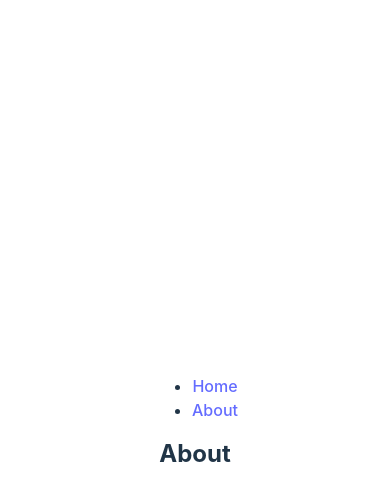
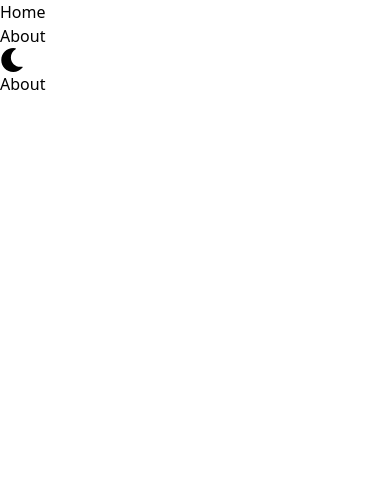
Before and after one commit to brian926/ReactMinPortfolio, a React (Vite) app: page /about in a window 390 px wide. Shown: the top 500 px of the page. Built offline with nearby package versions, Linux system fonts and the light colour scheme.

Commit message:
Added tailwind and dark mode

```diff
--- a/package.json
+++ b/package.json
@@ -11,6 +11,7 @@
   "dependencies": {
     "react": "^18.2.0",
     "react-dom": "^18.2.0",
+    "react-icons": "^4.6.0",
     "react-router": "^6.4.3",
     "react-router-dom": "^6.4.3"
   },
@@ -18,6 +19,9 @@
     "@types/react": "^18.0.24",
     "@types/react-dom": "^18.0.8",
     "@vitejs/plugin-react": "^2.2.0",
+    "autoprefixer": "^10.4.13",
+    "postcss": "^8.4.19",
+    "tailwindcss": "^3.2.4",
     "vite": "^3.2.3"
   }
 }
--- /dev/null
+++ b/postcss.config.cjs
@@ -0,0 +1,6 @@
+module.exports = {
+    plugins: {
+        tailwindcss: {},
+        autoprefixer: {},
+    }
+}
--- a/src/App.css
+++ /dev/null
@@ -1,41 +0,0 @@
-#root {
-  max-width: 1280px;
-  margin: 0 auto;
-  padding: 2rem;
-  text-align: center;
-}
-
-.logo {
-  height: 6em;
-  padding: 1.5em;
-  will-change: filter;
-}
-.logo:hover {
-  filter: drop-shadow(0 0 2em #646cffaa);
-}
-.logo.react:hover {
-  filter: drop-shadow(0 0 2em #61dafbaa);
-}
-
-@keyframes logo-spin {
-  from {
-    transform: rotate(0deg);
-  }
-  to {
-    transform: rotate(360deg);
-  }
-}
-
-@media (prefers-reduced-motion: no-preference) {
-  a:nth-of-type(2) .logo {
-    animation: logo-spin infinite 20s linear;
-  }
-}
-
-.card {
-  padding: 2em;
-}
-
-.read-the-docs {
-  color: #888;
-}
--- a/src/App.jsx
+++ b/src/App.jsx
@@ -1,10 +1,10 @@
-import { useState } from 'react'
-import reactLogo from './assets/react.svg'
-import './App.css'
+import { useEffect } from "react"
 import { BrowserRouter as Router, Routes, Route, Link } from "react-router-dom"
+import Home from './components/home'
+import { FaSun,FaMoon } from 'react-icons/fa'
+import useDarkMode from './hooks/useDarkMode'
 
 function App() {
-
   return (
     <Router>
       <div>
@@ -16,43 +16,28 @@ function App() {
             <li>
               <Link to="/About">About</Link>
             </li>
+            <li>
+              <ThemeIcon />
+            </li>
           </ul>
         </nav>
 
         <Routes>
+          <Route path="/" element={<Home />} />
           <Route path="/about" element={<About />} />
-        <Route path="/" element={<Home />} />
         </Routes>
       </div>
     </Router>
   )
 }
 
-function Home() {
-  const [count, setCount] = useState(0)
+const ThemeIcon = () => {
+  const [darkTheme, setDarkTheme] = useDarkMode()
+  const handleMode = () => setDarkTheme(!darkTheme)
   return (
-    <div className="App">
-      <div>
-        <a href="https://vitejs.dev" target="_blank">
-          <img src="/vite.svg" className="logo" alt="Vite logo" />
-        </a>
-        <a href="https://reactjs.org" target="_blank">
-          <img src={reactLogo} className="logo react" alt="React logo" />
-        </a>
-      </div>
-      <h1>Vite + React</h1>
-      <div className="card">
-        <button onClick={() => setCount((count) => count + 1)}>
-          count is {count}
-        </button>
-        <p>
-          Edit <code>src/App.jsx</code> and save to test HMR
-        </p>
-      </div>
-      <p className="read-the-docs">
-        Click on the Vite and React logos to learn more
-      </p>
-    </div>
+    <span onClick={handleMode}>
+      {darkTheme ? (<FaSun size='24' className='top-navigation-icon' />) : (<FaMoon size='24' className='top-navigation-icon' />)}
+    </span>
   )
 }
 
--- /dev/null
+++ b/src/components/home.jsx
@@ -0,0 +1,16 @@
+import React from "react";
+import { render } from "react-dom";
+
+function Home() {
+    return (
+        <div className="flex items-center justify-center flex-col text-center pt-20 pb-6">
+            <h2 className="text-4xl md:text-7x1 dark:text-white mb-1 mb:mb-3 font-bold">Brian Antunes</h2>
+            <p className="text-base md:text-x1 mb-3 font-medium">Software & System Engineer</p>
+            <p className="text-sm max-w-xl mb-6 font-bold">Lorem ipsum dolor sit amet consectetur adipisicing elit.
+            Quo repudiandae facere repellat aspernatur consequuntur, quis architecto recusandae aliquam obcaecati.
+            Itaque consequuntur dolorem nesciunt odio ad, mollitia iste asperiores quae repudiandae.</p>
+        </div>
+    )
+}
+
+export default Home
--- /dev/null
+++ b/src/hooks/useDarkMode.jsx
@@ -0,0 +1,43 @@
+import { useEffect, useState } from 'react'
+
+const useLocalStorage = (key, initialValue) => {
+    const [storedValue, setStoredValue] = useState(() => {
+        try {
+            const item = window.localStorage.getItem(key)
+            return item ? JSON.parse(item) : initialValue
+        } catch(error) {
+            console.log(error)
+            return initialValue
+        }
+    })
+
+    const setValue = (value) => {
+        try {
+            const valueToStore = value instanceof Function ? value(storedValue) : value
+
+            setStoredValue(valueToStore)
+
+            window.localStorage.setItem(key, JSON.stringify(valueToStore))
+        } catch (error) {
+            console.log(error)
+        }
+    }
+
+    return [storedValue, setValue]
+}
+
+const useDarkMode = () => {
+    const [enabled, setEnabled] = useLocalStorage('dark-theme')
+    const isEnabled = typeof enabledState === 'undefined' && enabled
+
+    useEffect(() => {
+        const className='dark'
+        const bodyClass = window.document.body.classList
+
+        isEnabled ? bodyClass.add(className) : bodyClass.remove(className)
+    }, [enabled, isEnabled])
+
+    return [enabled, setEnabled]
+}
+
+export default useDarkMode
--- a/src/index.css
+++ /dev/null
@@ -1,70 +0,0 @@
-:root {
-  font-family: Inter, Avenir, Helvetica, Arial, sans-serif;
-  font-size: 16px;
-  line-height: 24px;
-  font-weight: 400;
-
-  color-scheme: light dark;
-  color: rgba(255, 255, 255, 0.87);
-  background-color: #242424;
-
-  font-synthesis: none;
-  text-rendering: optimizeLegibility;
-  -webkit-font-smoothing: antialiased;
-  -moz-osx-font-smoothing: grayscale;
-  -webkit-text-size-adjust: 100%;
-}
-
-a {
-  font-weight: 500;
-  color: #646cff;
-  text-decoration: inherit;
-}
-a:hover {
-  color: #535bf2;
-}
-
-body {
-  margin: 0;
-  display: flex;
-  place-items: center;
-  min-width: 320px;
-  min-height: 100vh;
-}
-
-h1 {
-  font-size: 3.2em;
-  line-height: 1.1;
-}
-
-button {
-  border-radius: 8px;
-  border: 1px solid transparent;
-  padding: 0.6em 1.2em;
-  font-size: 1em;
-  font-weight: 500;
-  font-family: inherit;
-  background-color: #1a1a1a;
-  cursor: pointer;
-  transition: border-color 0.25s;
-}
-button:hover {
-  border-color: #646cff;
-}
-button:focus,
-button:focus-visible {
-  outline: 4px auto -webkit-focus-ring-color;
-}
-
-@media (prefers-color-scheme: light) {
-  :root {
-    color: #213547;
-    background-color: #ffffff;
-  }
-  a:hover {
-    color: #747bff;
-  }
-  button {
-    background-color: #f9f9f9;
-  }
-}
--- a/src/main.jsx
+++ b/src/main.jsx
@@ -1,7 +1,7 @@
 import React from 'react'
 import ReactDOM from 'react-dom/client'
 import App from './App'
-import './index.css'
+import './styles/index.css'
 
 ReactDOM.createRoot(document.getElementById('root')).render(
   <React.StrictMode>
--- /dev/null
+++ b/src/styles/index.css
@@ -0,0 +1,7 @@
+@tailwind base;
+@tailwind components;
+@tailwind utilities;
+
+.dark {
+    @apply bg-gray-800 text-zinc-50
+}
--- /dev/null
+++ b/tailwind.config.cjs
@@ -0,0 +1,9 @@
+/** @type {import('tailwindcss').Config} */
+module.exports = {
+  content: ["./src/**/*.{html,js,jsx}", "./index.html"],
+  darkMode: 'class',
+  theme: {
+    extend: {},
+  },
+  plugins: [],
+}
```
Also changed, not shown: 1 other file (tests, documents, lock files or other folders). Lines whose indentation alone changed are shown as unchanged.
